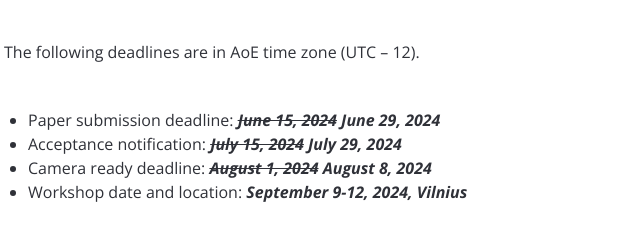
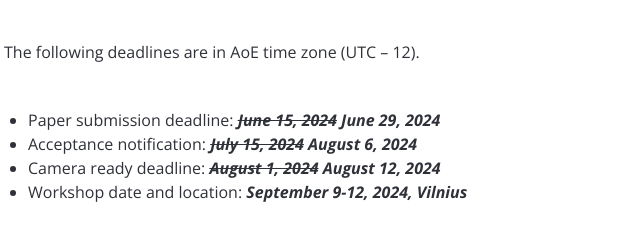
Before and after one commit to ML4ITS/-https-ml4its.github.io-ml4its2024-, a plain HTML site: page index.html in a window 1280 px wide. Shown: the part 3520-3760 px from the top of the page, 78-718 px from the left. Drawn offline with nearby package versions, Linux system fonts and the light colour scheme; a script that the page names is missing.

Commit message:
Update index.html

```diff
--- a/index.html
+++ b/index.html
@@ -291,8 +291,8 @@
             The following deadlines are in AoE time zone (UTC – 12).
           <ul id="list">
             <li>Paper submission deadline: <i><b><s>June 15, 2024</s></b></i> <i><b>June 29, 2024</b></i> </li>
-            <li>Acceptance notification: <i><b><s>July 15, 2024</s></b></i> <i><b>July 29, 2024</b></i> </li>
-            <li>Camera ready deadline:  <i><b><s>August 1, 2024</s></b></i> <i><b>August 8, 2024</b></i></li>
+            <li>Acceptance notification: <i><b><s>July 15, 2024</s></b></i> <i><b>August 6, 2024</b></i> </li>
+            <li>Camera ready deadline:  <i><b><s>August 1, 2024</s></b></i> <i><b>August 12, 2024</b></i></li>
             <li>Workshop date and location: <i><b>September 9-12, 2024, Vilnius</b></i></li>
           </ul>
           </p>
```
